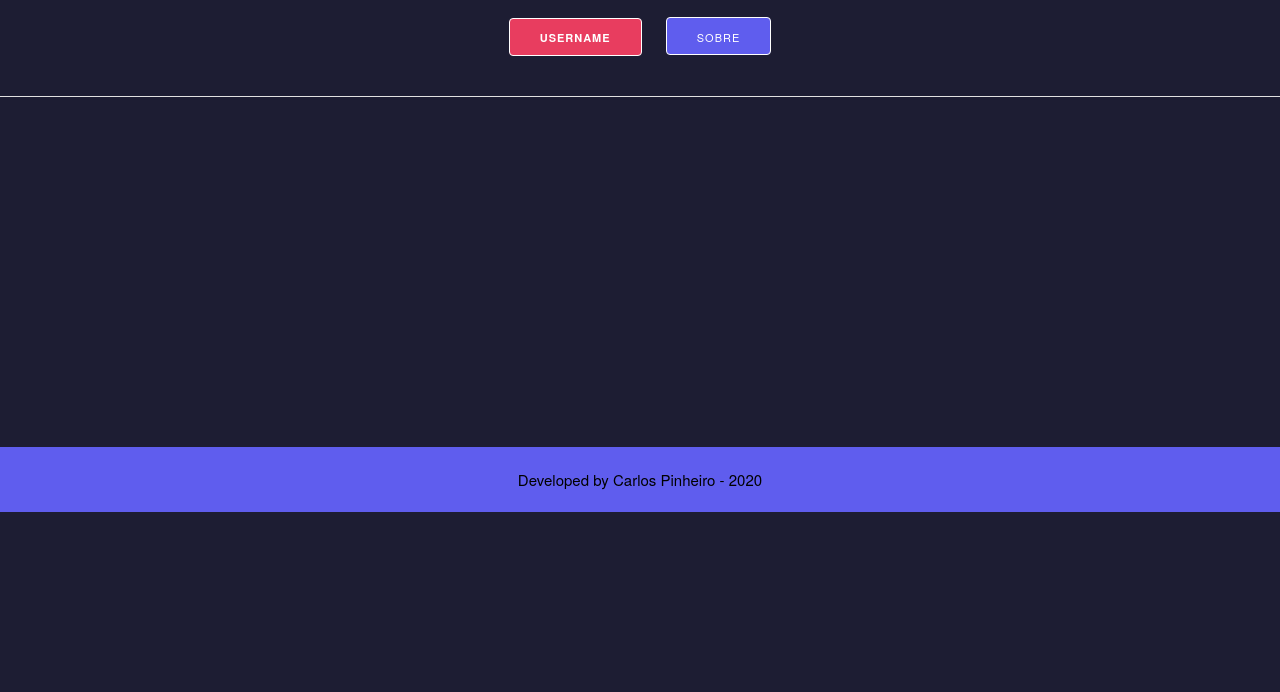
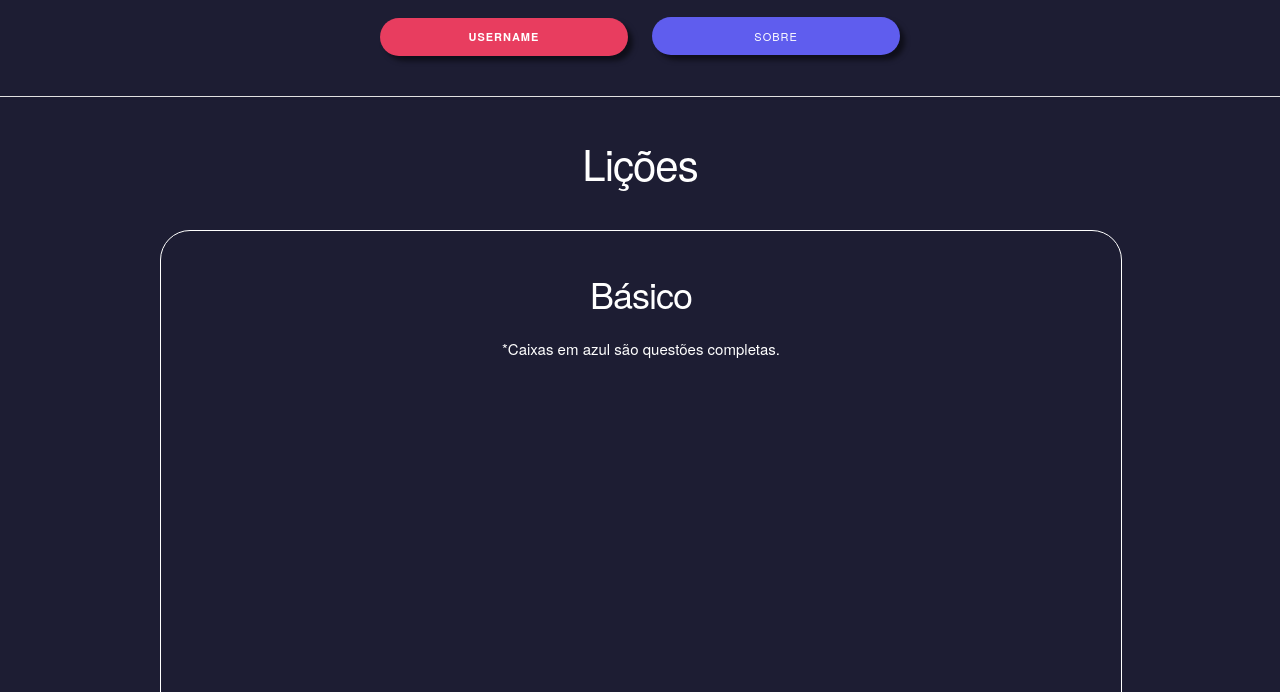
Before and after one commit to jnaps12/Query-Learning, a plain HTML site: page web-prototipo/index.html in a window 1280 px wide. Shown: the part 288-980 px from the top of the page. Before the commit the page ends 800 px from the top, so only its background shows below. Drawn offline with Linux system fonts and the light colour scheme.

Commit message:
body and header :D

```diff
--- a/web-prototipo/css/skeleton.css
+++ b/web-prototipo/css/skeleton.css
@@ -183,10 +183,10 @@ input[type="button"] {
   text-decoration: none;
   white-space: nowrap;
   background-color: transparent;
-  border-radius: 4px;
-  border: 1px solid #FFF;
   cursor: pointer;
-  box-sizing: border-box; }
+  border: none;
+  border-radius: 30px;
+  }
 .button:hover,
 button:hover,
 input[type="submit"]:hover,
--- a/web-prototipo/css/style.css
+++ b/web-prototipo/css/style.css
@@ -3,6 +3,25 @@ body{
   color: white;
   background: #1d1d33;
 }
+
+.button-red {
+  background: #e83d5f;
+  width: 248px;
+  box-shadow: 5px 5px 5px rgba(0, 0, 0, 0.5);
+}
+.button-red:hover{
+  box-shadow: none;
+}
+
+.button-blue {
+  background-color: #5f5dee;
+  width: 248px;
+  box-shadow: 5px 5px 5px rgba(0, 0, 0, 0.5);
+}
+.button-blue:hover {
+  box-shadow: none;
+}
+
 
 /* Header */
 header{
@@ -12,18 +31,33 @@ header{
 .logo-texto{
   padding-top: 30px;
 }
-.button-user{
+
+
+header .button-red{
   margin-right: 10px;
-  background: #e83d5f;
+
 }
-.button-about{
+
+header .button-blue{
   margin-left: 10px;
-  background-color: #5f5dee;
-  color: white !important;
+
 }
 /* body */
+section h2{
+    margin-top: 40px;
+    margin-bottom: 40px;
+}
 
+.lessons-box{
+  width: 100%;
+  border: 1px solid white;
+  border-radius: 30px;
+  height: 1000px;
+}
 
+.lessons-box h3{
+  margin-top: 40px;
+}
 
 
 
@@ -34,9 +68,9 @@ footer{
   background: #5f5dee;
   height: 65px;
   position: absolute;
-  bottom: 0;
   left: 0;
   text-align: center;
+  margin-top: 80px;
 }
 
 footer p {
--- a/web-prototipo/index.html
+++ b/web-prototipo/index.html
@@ -11,6 +11,7 @@
   <link rel="shortcut icon" href="img/icon-sql.svg" type="image/x-icon">
 </head>
 <body>
+
   <header>
     <div class="container">
       <div class="row">
@@ -19,15 +20,23 @@
           <h1>Query Lerning</h1>
         </div>
         <div class="row">
-          <button class="button-user">Username </button>
-          <button class="button-about"><a href="sobre.html"> Sobre</a></button>
+          <button class="button-red">Username </button>
+          <button class="button-blue"><a href="sobre.html"> Sobre</a></button>
         </div>
       </div>
     </div>
 
     <hr>
 
+    <section class="container">
+      <h2>Lições</h2>
 
+      <div class="lessons-box">
+        <h3>Básico</h3>
+        <p>*Caixas em azul são questões completas.</p>
+      </div>
+
+    </section>
 
 
     <footer>
```
